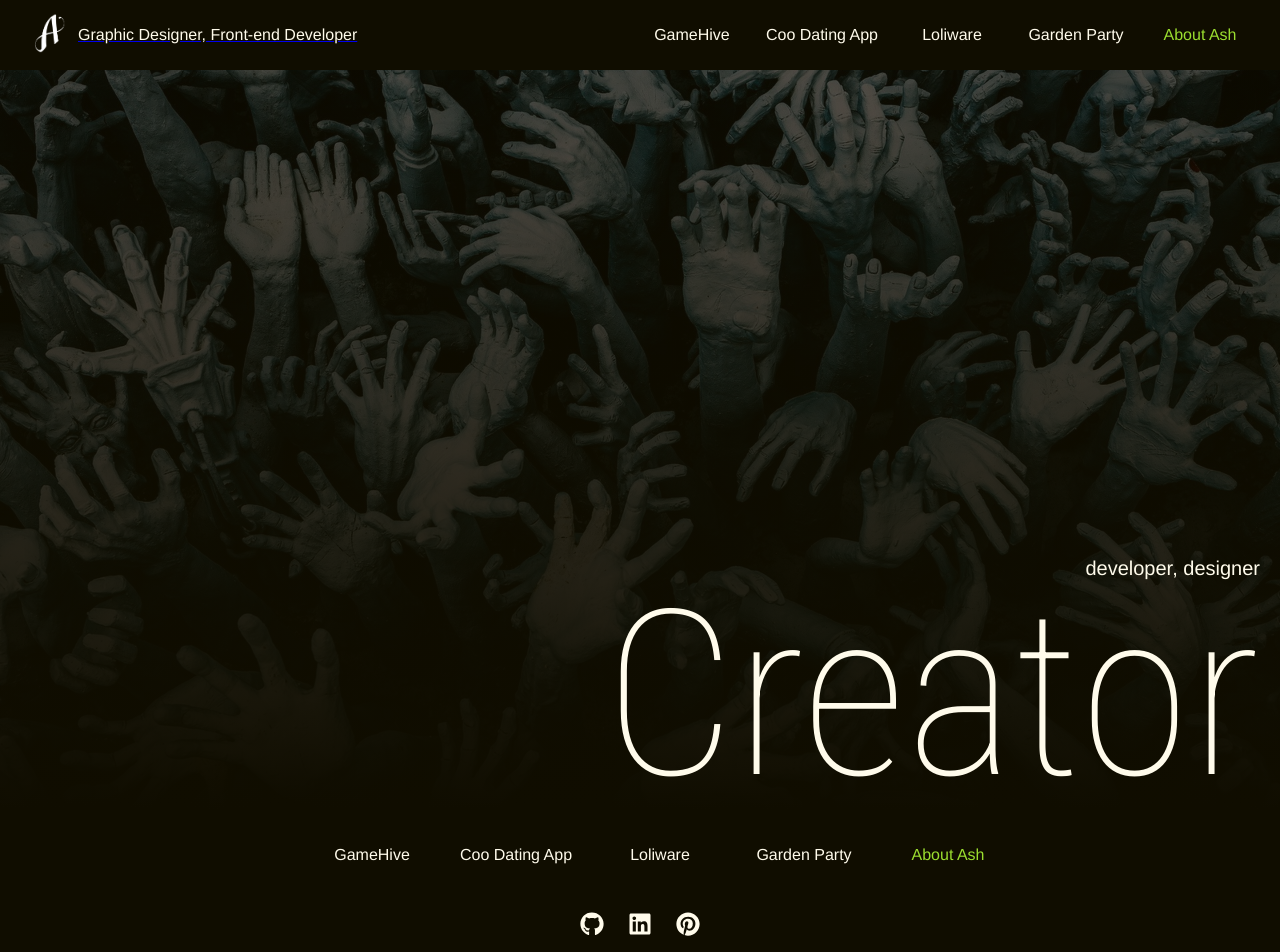
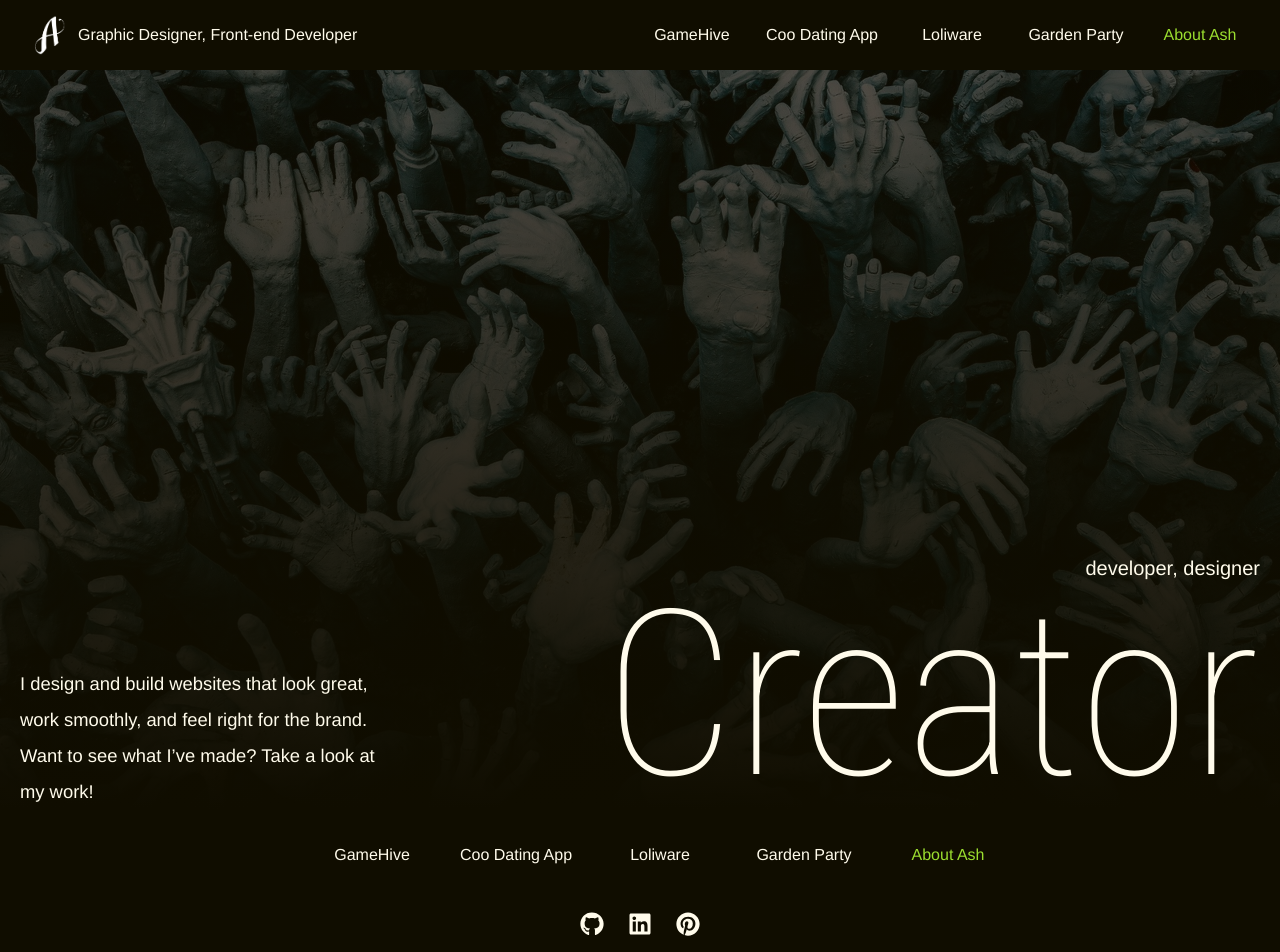
Before and after one commit to ashtahstyx/ash-designs, a React (Vite) app: page / in a window 1280 px wide. Shown: the top 952 px of the page. Built offline with nearby package versions, Linux system fonts and the light colour scheme.

Commit message:
ash-designs - update header and home page

```diff
--- a/src/components/Header/Header.module.css
+++ b/src/components/Header/Header.module.css
@@ -10,6 +10,10 @@
   .header {
     padding: 10px 30px;
   }
+}
+.headerLink {
+  display: flex;
+  text-decoration: none;
 }
 .headerLogo {
   width: 40px;
--- a/src/components/Header/Header.module.scss
+++ b/src/components/Header/Header.module.scss
@@ -9,6 +9,11 @@
 
   @media (min-width: $breakpoint-lg) {
     padding: 10px 30px;
+  }
+
+  &Link {
+    display: flex;
+    text-decoration: none;
   }
 
   &Logo {
--- a/src/components/Header/Header.tsx
+++ b/src/components/Header/Header.tsx
@@ -7,14 +7,12 @@ import styles from './Header.module.scss';
 function Header() {
   return (
     <div className={styles.header}>
-      <Link to="/">
+      <Link to="/" className={styles.headerLink}>
         <img
           className={styles.headerLogo}
           src={images.LogoWhite}
           alt="Ashley Brand"
         />
-      </Link>
-      <Link to="/" className={styles.headerTitle}>
         <h1>Graphic Designer, Front-end Developer</h1>
       </Link>
       <Nav />
--- a/src/pages/Home/Home.module.css
+++ b/src/pages/Home/Home.module.css
@@ -15,9 +15,17 @@
   left: 0;
   right: 0;
   margin: 0 20px 0 0;
+  display: flex;
+  flex-wrap: wrap;
+  align-items: flex-end;
+  justify-content: space-between;
 }
 .home .title {
   text-align: right;
+  justify-content: flex-end;
+  display: flex;
+  flex-wrap: wrap;
+  width: 50%;
 }
 .home .titleSmall {
   margin-left: 15px;
@@ -32,4 +40,11 @@
   will-change: transform;
   margin-block-start: 0;
   margin-block-end: 0;
+}
+.home .content {
+  width: 30%;
+  margin-left: 20px;
+  font-size: 1.15rem;
+  line-height: 2.25rem;
+  font-weight: 200;
 }/*# sourceMappingURL=Home.module.css.map */
--- a/src/pages/Home/Home.module.scss
+++ b/src/pages/Home/Home.module.scss
@@ -17,10 +17,18 @@
     left: 0;
     right: 0;
     margin: 0 20px 0 0;
+    display: flex;
+    flex-wrap: wrap;
+    align-items: flex-end;
+    justify-content: space-between;
   }
 
   .title {
     text-align: right;
+    justify-content: flex-end;
+    display: flex;
+    flex-wrap: wrap;
+    width: 50%;
 
     &Small {
       margin-left: 15px;
@@ -38,4 +46,12 @@
       margin-block-end: 0;
     }
   }
+
+  .content {
+    width: 30%;
+    margin-left: 20px;
+    font-size: 1.15rem;
+    line-height: 2.25rem;
+    font-weight: $font-weight-light;
+  }
 }
--- a/src/pages/Home/Home.tsx
+++ b/src/pages/Home/Home.tsx
@@ -4,6 +4,13 @@ const Home = () => {
   return (
     <div className={styles.home}>
       <div className={styles.homeWrapper}>
+        <div className={styles.content}>
+          <span>
+            I design and build websites that look great, work smoothly, and feel
+            right for the brand. Want to see what I’ve made? Take a look at my
+            work!
+          </span>
+        </div>
         <div className={styles.title}>
           <div className={styles.titleTop}>
             <span className={styles.titleSmall}>developer, designer</span>
```
Also changed, not shown: 2 other files (tests, documents, lock files or other folders).
